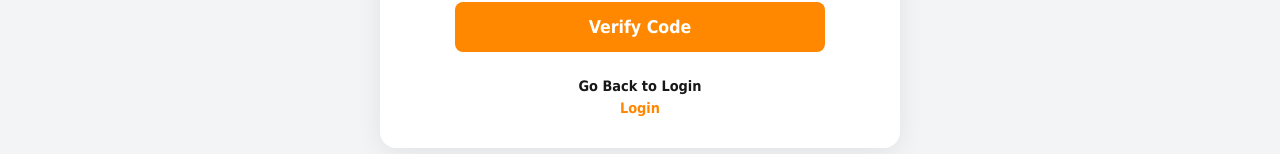
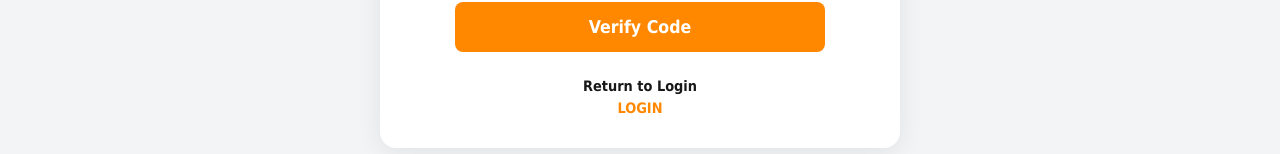
Before and after one commit to dev-bramwel/Echomart, a React (Vite) app in the folder vite-frontend/: page /passcode in a window 1280 px wide. Shown: the part 568-722 px from the top of the page. Built offline with nearby package versions, Linux system fonts and the light colour scheme.

Commit message:
Frontend-edit

```diff
--- a/vite-frontend/src/Components/LoginSignup/Passcode.jsx
+++ b/vite-frontend/src/Components/LoginSignup/Passcode.jsx
@@ -18,8 +18,8 @@ const Passcode = () => {
           <button>Verify Code</button>
         </div>
         <div className="ending">
-            <p>Go Back to Login</p>
-            <a href="/Login">Login</a>
+            <p>Return to Login</p>
+            <a href="/Login">LOGIN</a>
         </div>
       </div>
     </div>
```
